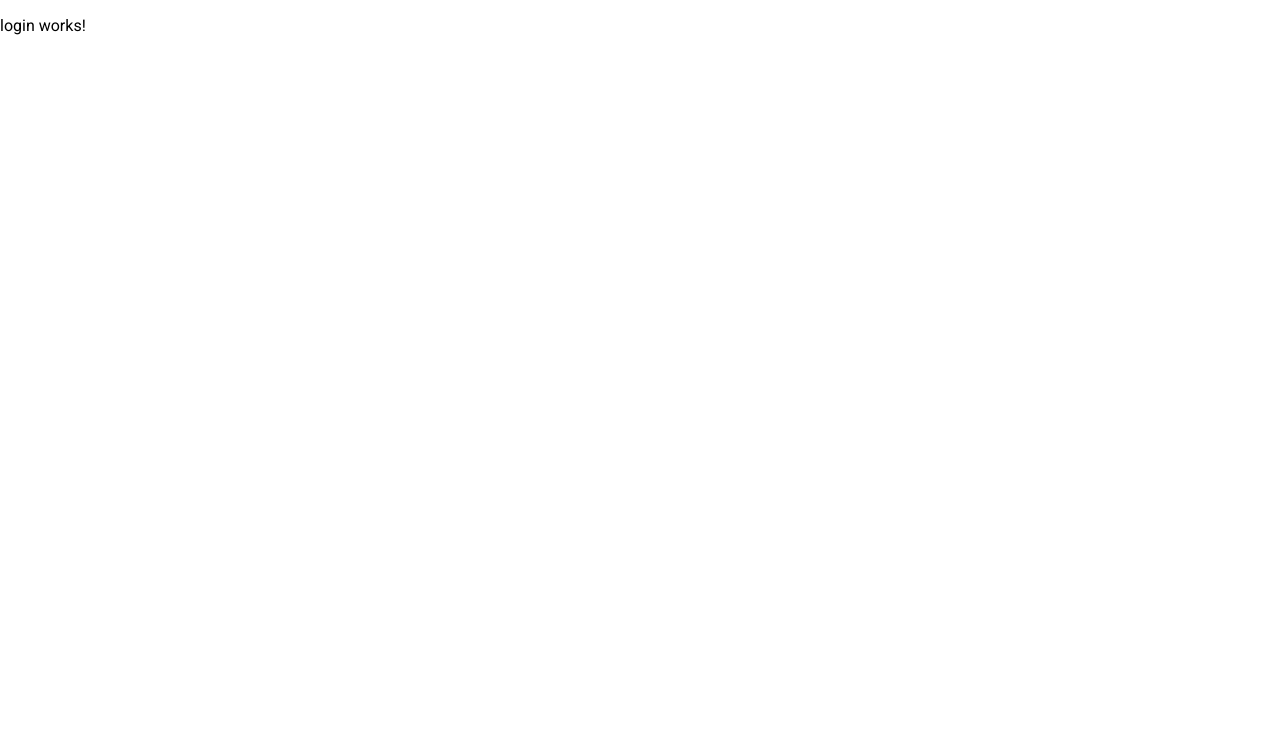
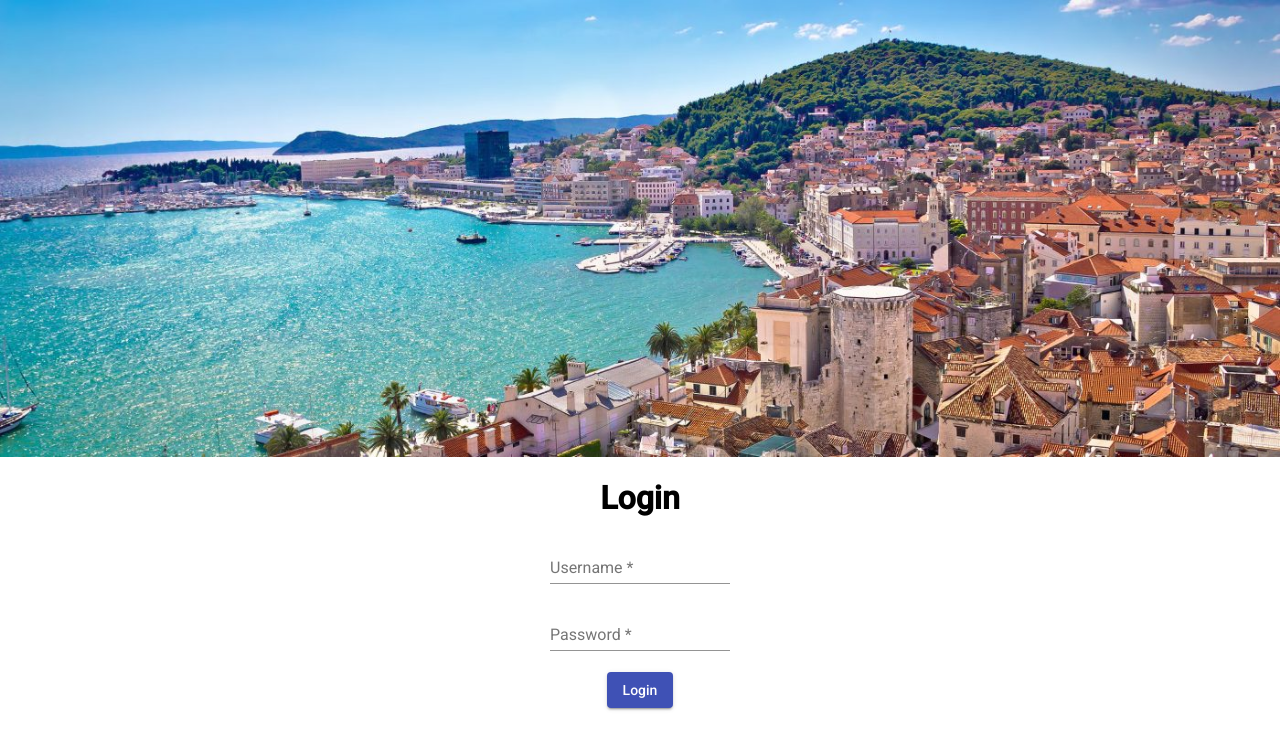
Before and after one commit to masud-rachel-wedding/wedding-ui, an Angular app: page / in a window 1280 px wide. Shown: the top 750 px of the page. Built offline with nearby package versions, Linux system fonts and the light colour scheme.

Commit message:
Made a rough login page, needs to be cleaned up.

```diff
--- a/src/app/app.module.ts
+++ b/src/app/app.module.ts
@@ -3,6 +3,8 @@ import { NgModule } from "@angular/core";
 import { FormsModule } from "@angular/forms";
 import { ReactiveFormsModule } from "@angular/forms";
 import { BrowserAnimationsModule } from "@angular/platform-browser/animations";
+import { MatCardModule } from '@angular/material/card';
+import { MatProgressSpinnerModule } from '@angular/material/progress-spinner';
 import { MatStepperModule } from "@angular/material/stepper";
 import { MatFormFieldModule } from '@angular/material/form-field';
 import { MatInputModule } from '@angular/material/input';
@@ -20,6 +22,8 @@ import { FirstChildFormComponent } from './stepper/first-child-form/first-child-
     FormsModule,
     ReactiveFormsModule,
     BrowserAnimationsModule,
+    MatCardModule,
+    MatProgressSpinnerModule,
     MatStepperModule,
     MatFormFieldModule,
     MatInputModule,
--- a/src/app/login/login.component.css
+++ b/src/app/login/login.component.css
@@ -0,0 +1,67 @@
+/* .testclass {
+  float: right;
+}
+
+mat-card {
+  width: 270px;
+  height: 240px;
+  margin-top:240px;
+  margin-bottom:200;
+  margin-left:auto;
+  margin-right:260px;
+  opacity: 0.9;
+  display: flex;
+  flex-direction: column;
+  align-items: center;
+}
+
+@media (max-width: 600px) {
+  mat-card {
+    width: 270px;
+    height: 240px;
+    margin-top:240px;
+    margin-bottom:200;
+    margin-left:auto;
+    margin-right:260px;
+    opacity: 0.9;
+  }
+}
+
+html, body {
+  height: 100%;
+}
+
+.bgimg {
+  width:100%;
+  height:100%;
+  background: url('../../assets/images/login_banner.jpg') no-repeat center 130px;
+} */
+
+.center {
+  display: block;
+  margin-left: auto;
+  margin-right: auto;
+  width: 100%;
+}
+
+.flex-column {
+  display:flex;
+  flex-direction:column;
+}
+
+.align-items-center {
+  align-items: center;
+}
+
+mat-card {
+  width: 270px;
+  height: 240px;
+  /* margin-top:240px;
+  margin-bottom:200;
+  margin-left:auto;
+  margin-right:260px;
+  opacity: 0.9; */
+  display: flex;
+  flex-direction: column;
+  align-items: center;
+}
--- a/src/app/login/login.component.html
+++ b/src/app/login/login.component.html
@@ -1 +1,102 @@
-<p>login works!</p>
+<!-- <div class="bgimg">
+  <div class="testclass">
+    <mat-card class="example-card">
+      <mat-card-header>
+        <mat-card-title>Login</mat-card-title>
+      </mat-card-header>
+      <mat-card-content>
+        <form class="example-form">
+          <table class="example-full-width" cellspacing="0">
+            <tr>
+              <td>
+                <mat-form-field class="example-full-width">
+                  <input
+                    matInput
+                    placeholder="Username"
+                    [(ngModel)]="username"
+                    name="username"
+                    required
+                  />
+                </mat-form-field>
+              </td>
+            </tr>
+            <tr>
+              <td>
+                <mat-form-field class="example-full-width">
+                  <input
+                    matInput
+                    placeholder="Password"
+                    [(ngModel)]="password"
+                    type="password"
+                    name="password"
+                    required
+                  />
+                </mat-form-field>
+              </td>
+            </tr>
+          </table>
+        </form>
+        <mat-spinner
+          [style.display]="showSpinner ? 'block' : 'none'"
+        ></mat-spinner>
+      </mat-card-content>
+      <mat-card-actions>
+        <button mat-raised-button (click)="login()" color="primary">
+          Login
+        </button>
+      </mat-card-actions>
+    </mat-card>
+  </div>
+</div> -->
+
+<img src="../../assets/images/login_banner2.jpg" alt="Italian Trulli" class="center">
+
+<div align="center">
+  <!-- <mat-card class="example-card">
+    <mat-card-header>
+      <mat-card-title>Login</mat-card-title> -->
+      <h1 >Login</h1>
+    <!-- </mat-card-header>
+    <mat-card-content> -->
+      <form class="example-form">
+        <table class="example-full-width" cellspacing="0">
+          <tr>
+            <td>
+              <mat-form-field class="example-full-width">
+                <input
+                  matInput
+                  placeholder="Username"
+                  [(ngModel)]="username"
+                  name="username"
+                  required
+                />
+              </mat-form-field>
+            </td>
+          </tr>
+          <tr>
+            <td>
+              <mat-form-field class="example-full-width">
+                <input
+                  matInput
+                  placeholder="Password"
+                  [(ngModel)]="password"
+                  type="password"
+                  name="password"
+                  required
+                />
+              </mat-form-field>
+            </td>
+          </tr>
+        </table>
+      </form>
+      <mat-spinner
+        [style.display]="showSpinner ? 'block' : 'none'"
+      ></mat-spinner>
+    <!-- </mat-card-content>
+    <mat-card-actions> -->
+      <button mat-raised-button (click)="login()" color="primary">
+        Login
+      </button>
+    <!-- </mat-card-actions>
+  </mat-card> -->
+</div>
```
Also changed, not shown: src/assets/images/login_banner.jpg (added), src/assets/images/login_banner2.jpg (added).
